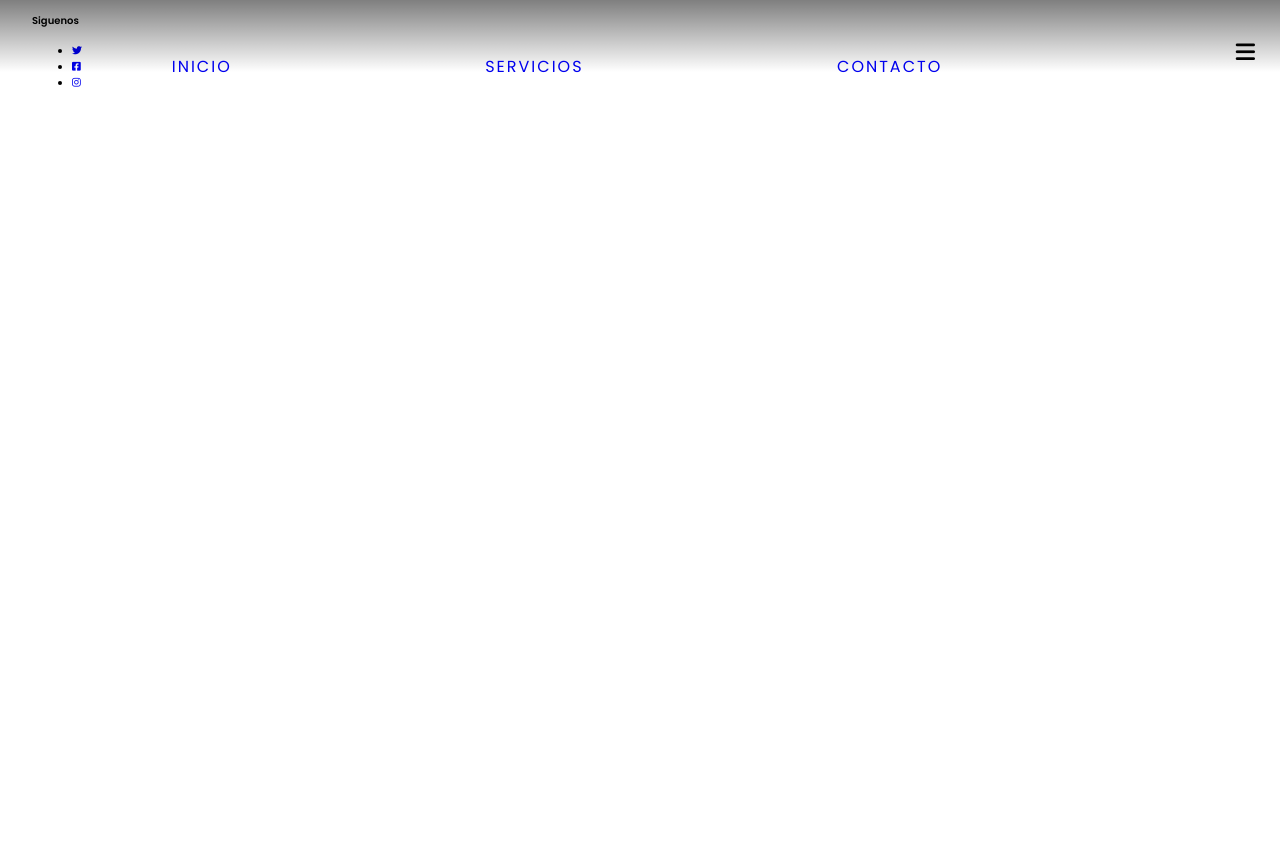
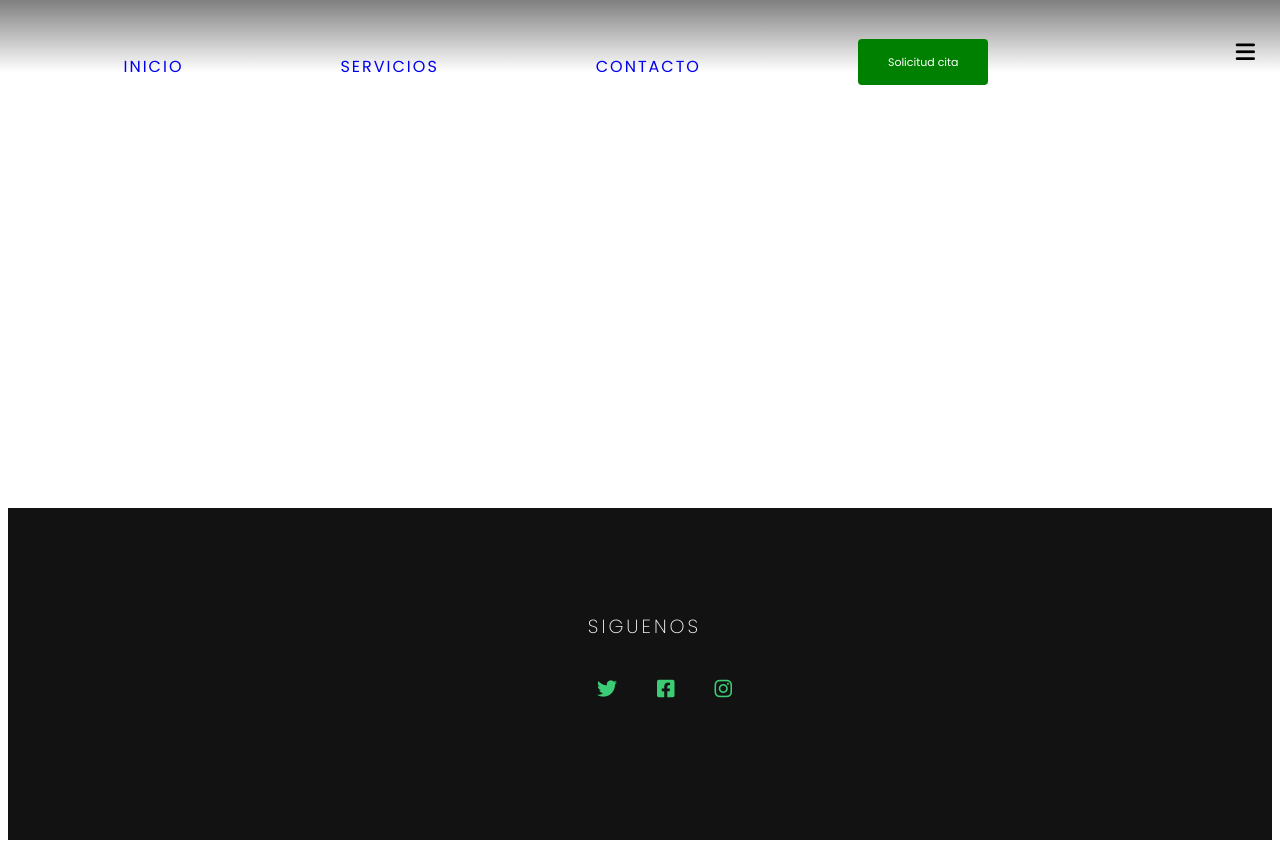
Before and after one commit to DianaRussi/MyVetPoli, a plain HTML site: page index.html in a window 1280 px wide. Before the commit the page ends 800 px from the top, so only its background shows below. Drawn offline with Linux system fonts and the light colour scheme.

Commit message:
estilos para footer

```diff
--- a/assets/css/styles.css
+++ b/assets/css/styles.css
@@ -104,3 +104,54 @@ header {
 .nav-link:hover{
     color: #3bcc75;
 }
+
+.cita{
+    font-size: 1.1rem;
+    background-color: green;
+    padding: 1.5rem 3rem;
+    color: #fff;
+    border-radius: .4rem;
+}
+
+.cita:hover,
+.cita:focus{
+    color: #fff;
+    background-color: #3bcc75;
+}
+main{
+    height: 500px;
+}
+/*footer*/
+footer{
+    padding: 7.9rem 0;
+    background-color: #121212;
+    color: #fff;
+    text-align: center;
+    position: relative;
+}
+.footer-content{
+    overflow: hidden;
+}
+.footer-content h4{
+    font-size: 1.9rem;
+    text-transform: uppercase;
+    font-weight: 100;
+    letter-spacing: 3px;
+    margin-bottom: 3rem;
+}
+
+.social-icons{
+    list-style: none;
+    margin-bottom: 5.4rem;
+    display: flex;
+    justify-content: center;
+}
+.social-icons i{
+    font-size: 2rem;
+    color: #3bcc75;
+    padding:  .8rem 2rem;
+}
+.social-icons i:hover,
+.social-icons i:focus{
+    color: #ffc845;
+}
--- a/index.html
+++ b/index.html
@@ -30,6 +30,10 @@
             <li class="nav-item">
               <a href="#" class="nav-link">Contacto</a>
             </li>
+            <li class="nav-item">
+                <a href="#" class="btn cita">Solicitud cita</a>
+              </li>
+
           </ul>
         </nav>
       </div>
```
